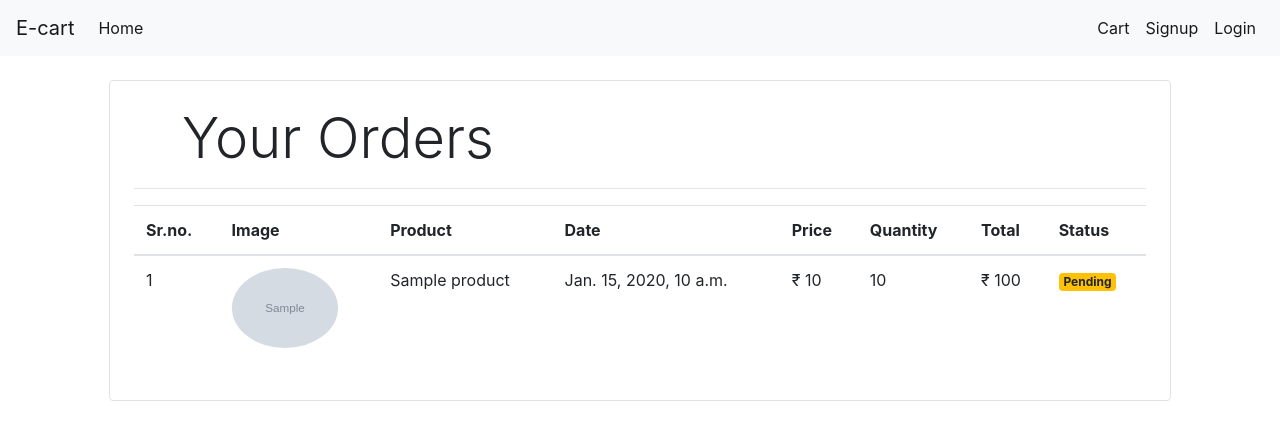
After one commit to Shailesh1214/Django-E_shop, a Django app: template store/templates/orders.html in a window 1280 px wide. The commit adds this page. Shown: the top 440 px of the page. Run offline with Django 3.2, Linux system fonts and the light colour scheme; the template is opened without the code that fills it: most values are stand-ins (such as "Sample title", 1, 10 or a date in 2020); grey boxes marked "Sample" are stand-in pictures; some libraries are stand-ins or nearby versions.

Commit message:
Manage orders

```diff
--- a/store/templates/index.html
+++ b/store/templates/index.html
@@ -1,8 +1,7 @@
 {% extends 'base.html' %}
-
 {% block content %}
-
 {% load cart %}
+{% load custom_filter %}
 <!-- body -->
 <div class="container-fluid mt-3">
 	<div class="row">
@@ -28,7 +27,7 @@
 					<img class="card-img-top" src="{{product.image.url}}" alt="Card image cap">
 					<div class="card-body">
 						<p class="card-title">{{product.name}}</p>
-						<p class="card-text"><b>{{product.price}}</b></p>
+						<p class="card-text"><b>{{product.price|currency}}</b></p>
 						<!-- {{product | is_in_cart:request.session.cart }} -->
 					</div>
 
--- /dev/null
+++ b/store/templates/orders.html
@@ -0,0 +1,50 @@
+{% extends 'base.html' %}
+
+
+{% block content %}
+{% load cart %}
+{% load custom_filter %}
+<div class="container">
+    <div class="border rounded p-4 m-4">
+        <p class="display-4 pl-4 ml-4">Your Orders</p>
+        <hr>
+        <table class="table">
+            <thead>
+                <tr>
+                    <th>Sr.no.</th>
+                    <th>Image</th>
+                    <th>Product</th>
+                    <th>Date</th>
+                    <th>Price</th>
+                    <th>Quantity</th>
+                    <th>Total</th>
+                    <th>Status</th>
+                </tr>
+            </thead>
+            <tbody>
+
+                {% for order in orders %}
+                <tr>
+                    <td>{{forloop.counter}}</td>
+                    <td><img style="height: 80px;" class="rounded-circle" src="{{order.product.image.url}}" alt=""></td>
+                    <td>{{order.product.name}}</td>
+                    <td>{{order.date}}</td>
+                    <td>{{order.price|currency}}</td>
+                    <td>{{order.quantity}}</td>
+                    <td>{{order.quantity|multiply:order.price|currency}}</td>
+                    {% if order.status %}
+                    <td><small class="badge badge-success">Completed</small></td>
+                    {%else%}
+                    <td><small class="badge badge-warning">Pending</small></td>
+                    {% endif %}
+                </tr>
+
+                {% endfor %}
+
+            </tbody>
+
+        </table>
+
+    </div>
+</div>
+{% endblock%}
--- a/store/templates/orders/order.html
+++ /dev/null
@@ -1,4 +0,0 @@
-{% extends 'base.html' %}
-{% block content %}
-orders
-{% endblock %}
--- /dev/null
+++ b/store/templatetags/custom_filter.py
@@ -0,0 +1,11 @@
+from django import template
+
+register = template.Library()
+
+@register.filter(name='currency')
+def currency(number):
+    return "₹ " +str(number)
+
+@register.filter(name='multiply')
+def currency(number, number1):
+    return number * number1
--- a/store/urls.py
+++ b/store/urls.py
@@ -4,6 +4,7 @@ from .views.signup import Signup
 from .views.login import Login,logout
 from .views.cart import Cart
 from .views.checkout import CheckOut
+from .views.orders import OrderView
 
 urlpatterns=[
     path('', Index.as_view(), name='homepage'),
@@ -11,5 +12,7 @@ urlpatterns=[
     path('Login',Login.as_view(),name='login'),
     path('logout', logout , name='logout'),
     path('cart', Cart.as_view() , name='cart'),
-    path('check-out', CheckOut.as_view() , name='checkout')
+    path('check-out', CheckOut.as_view() , name='checkout'),
+    path('orders', OrderView.as_view(), name='orders'),
+
 ]
```
Also changed, not shown: store/models/orders.py (+7 -0 lines), store/templates/cart.html (+4 -4 lines), store/views/orders.py (added, +18 -0 lines), db.sqlite3.
